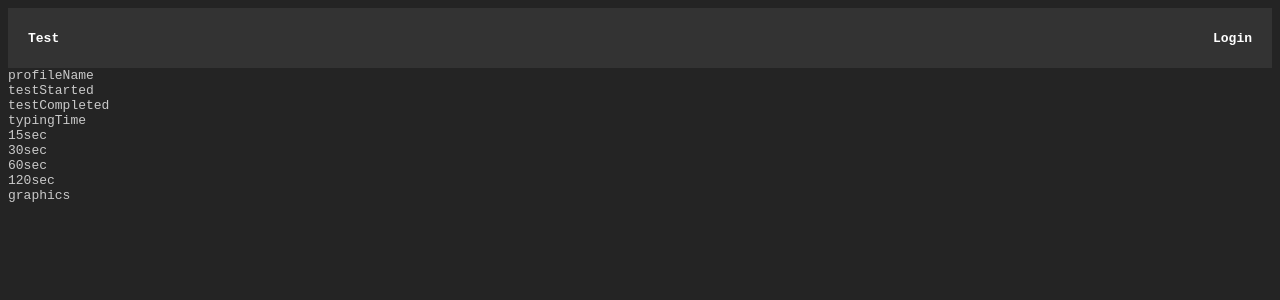
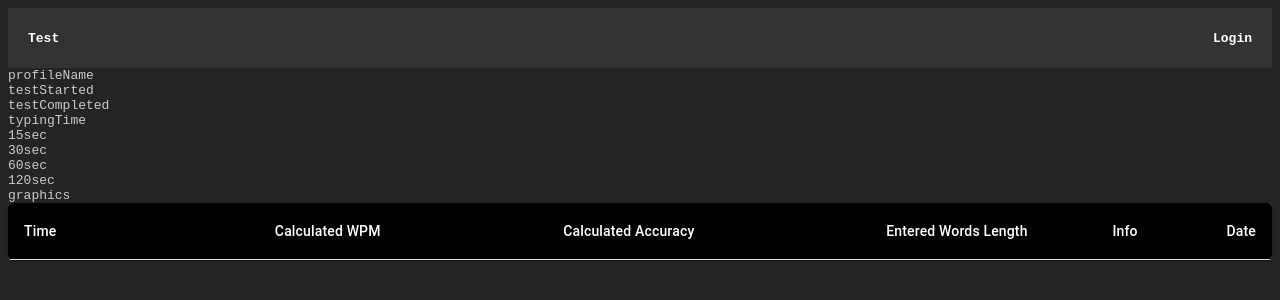
Before and after one commit to NailRz/diplom-front, a React (Vite) app: page /profile in a window 1280 px wide. Shown: the top 300 px of the page. Built offline with nearby package versions, Linux system fonts and the light colour scheme; the HTML template or start-up script is replaced by a standard one.

Commit message:
resultsTable added

```diff
--- a/package.json
+++ b/package.json
@@ -11,6 +11,9 @@
     "preview": "vite preview"
   },
   "dependencies": {
+    "@emotion/react": "^11.11.4",
+    "@emotion/styled": "^11.11.5",
+    "@mui/material": "^5.15.15",
     "@reduxjs/toolkit": "^2.2.3",
     "axios": "^1.6.2",
     "babel-preset-react": "^6.24.1",
--- a/src/API/ServiceFetch.js
+++ b/src/API/ServiceFetch.js
@@ -59,3 +59,20 @@ export const registration = async (email, password) => {
         throw new Error(error);
     }
 };
+
+export const getLastTenResults = async () => {
+    try {
+        const response = await fetch(ngrock + "/results/LastTen", {
+            method: "GET",
+            headers: {
+                "Content-Type": "application/json",
+                'ngrok-skip-browser-warning': 'skip-browser-warning',
+                'Authorization': `Bearer ${localStorage.getItem("token").replace(/['"]+/g, "")}`,
+            },
+        });
+        // console.log(response.json());
+        return response;
+    } catch (error) {
+        throw new Error(error);
+    }
+}
--- a/src/App.jsx
+++ b/src/App.jsx
@@ -15,7 +15,7 @@ function App() {
 		if (localStorage.getItem("auth")) {
 			setIsAuth(true);
 			setIsLoading(false)
-			console.log(localStorage.getItem("token"))
+			// console.log(localStorage.getItem("token"))
 		} else {
 			localStorage.removeItem("auth");
 			localStorage.removeItem("token");
--- /dev/null
+++ b/src/components/UI/ResultTable/Result.jsx
@@ -0,0 +1,99 @@
+import * as React from "react";
+import { styled } from "@mui/material/styles";
+import Table from "@mui/material/Table";
+import TableBody from "@mui/material/TableBody";
+import TableCell, { tableCellClasses } from "@mui/material/TableCell";
+import TableContainer from "@mui/material/TableContainer";
+import TableHead from "@mui/material/TableHead";
+import TableRow from "@mui/material/TableRow";
+import Paper from "@mui/material/Paper";
+
+const StyledTableCell = styled(TableCell)(({ theme }) => ({
+	[`&.${tableCellClasses.head}`]: {
+		backgroundColor: theme.palette.common.black,
+		color: theme.palette.common.white,
+	},
+	[`&.${tableCellClasses.body}`]: {
+		fontSize: 14,
+	},
+}));
+
+const StyledTableRow = styled(TableRow)(({ theme }) => ({
+	"&:nth-of-type(odd)": {
+		backgroundColor: theme.palette.action.hover,
+	},
+	// hide last border
+	"&:last-child td, &:last-child th": {
+		border: 0,
+	},
+}));
+
+function createData(data) {
+	return {
+		time: data.time,
+		calculatedWpm: data.calculatedWpm,
+		calculatedAccuracy: data.calculatedAccuracy,
+		enteredWordsLength: data.enteredWords.length,
+		info: `${data.mistakes.length} mistakes`,
+		date: new Date(data.createdAt).toLocaleString(),
+	};
+}
+
+// eslint-disable-next-line react/prop-types
+export default function ResultTable({ results }) {
+	const inputData = results;
+
+	const rows = inputData.map(createData);
+	const [order, setOrder] = React.useState("asc");
+	const [orderBy, setOrderBy] = React.useState("calories");
+
+	const handleRequestSort = (event, property) => {
+		const isAsc = orderBy === property && order === "asc";
+		setOrder(isAsc ? "desc" : "asc");
+		setOrderBy(property);
+	};
+
+	return (
+		<TableContainer component={Paper}>
+			<Table sx={{ minWidth: 700 }} aria-label="customized table">
+				<TableHead>
+					<TableRow>
+						<StyledTableCell onClick={(event) => handleRequestSort(event, "time")}> Time </StyledTableCell>
+						<StyledTableCell align="right" onClick={(event) => handleRequestSort(event, "calculatedWpm")}> Calculated WPM </StyledTableCell>
+						<StyledTableCell align="right" onClick={(event) => handleRequestSort(event, "calculatedAccuracy")}> Calculated Accuracy </StyledTableCell>
+						<StyledTableCell align="right" onClick={(event) => handleRequestSort(event, "enteredWordsLength")}> Entered Words Length </StyledTableCell>
+						<StyledTableCell align="right" onClick={(event) => handleRequestSort(event, "info")}> Info </StyledTableCell>
+						<StyledTableCell align="right" onClick={(event) => handleRequestSort(event, "date")}> Date </StyledTableCell>
+					</TableRow>
+				</TableHead>
+				<TableBody>
+					{rows
+						.sort(
+							(a, b) =>
+								(orderBy === "date"
+									? new Date(a.date) - new Date(b.date)
+									: a[orderBy] - b[orderBy]) * (order === "asc" ? 1 : -1)
+						)
+						.map((row) => (
+							<StyledTableRow key={row.date}>
+								<StyledTableCell component="th" scope="row">
+									{row.time}
+								</StyledTableCell>
+								<StyledTableCell align="right">
+									{row.calculatedWpm}
+								</StyledTableCell>
+								<StyledTableCell align="right">
+									{row.calculatedAccuracy}
+								</StyledTableCell>
+								<StyledTableCell align="right">
+									{row.enteredWordsLength}
+								</StyledTableCell>
+								<StyledTableCell align="right">{row.info}</StyledTableCell>
+								<StyledTableCell align="right">{row.date}</StyledTableCell>
+							</StyledTableRow>
+						))}
+				</TableBody>
+			</Table>
+		</TableContainer>
+	);
+}
--- a/src/pages/Profile/ProfilePage.jsx
+++ b/src/pages/Profile/ProfilePage.jsx
@@ -1,5 +1,30 @@
-import classes from './ProfilePage.module.css'
+import { useEffect, useState } from "react";
+import { getLastTenResults } from "../../API/ServiceFetch";
+import classes from "./ProfilePage.module.css";
+import ResultTable from "../../components/UI/ResultTable/Result";
+
 const ProfilePage = () => {
+	const getLastTResults = async () => {
+		try {
+			const response = await getLastTenResults();
+			if (!response.ok) {
+				const errorData = await response.json();
+				throw new Error(errorData.message || "Ошибка при получении данных");
+			}
+			const data = await response.json();
+			setResults(data);
+			console.log(data);
+			return data;
+		} catch (error) {
+			console.error("Error:", error.message);
+			throw error;
+		}
+	};
+
+	const [results, setResults] = useState([]);
+	useEffect(() => {
+		getLastTResults();
+	}, []);
 
 	return (
 		<div>
@@ -16,6 +41,9 @@ const ProfilePage = () => {
 				<div className={classes.Seconds}>120sec</div>
 			</div>
 			<div className={classes.Graphics}>graphics</div>
+			<div className={classes.ResultsTable}>
+				<ResultTable results={results} />
+			</div>
 		</div>
 	);
 };
--- a/src/pages/testPage/ResultPage.jsx
+++ b/src/pages/testPage/ResultPage.jsx
@@ -70,6 +70,9 @@ const ResultPage = () => {
 	const sendResults = async (correctWordsArray, inputArray, mistakesArray) => {
 		// console.log(correctWordsArray);
 		try {
+			if (!localStorage.getItem("token")) {
+				throw new Error("Unauthorized");
+			}
 			const response = await fetch("http://localhost:5000/results", {
 				method: "POST",
 				headers: {
```
Also changed, not shown: 1 other file (tests, documents, lock files or other folders). Lines whose indentation alone changed are shown as unchanged.
